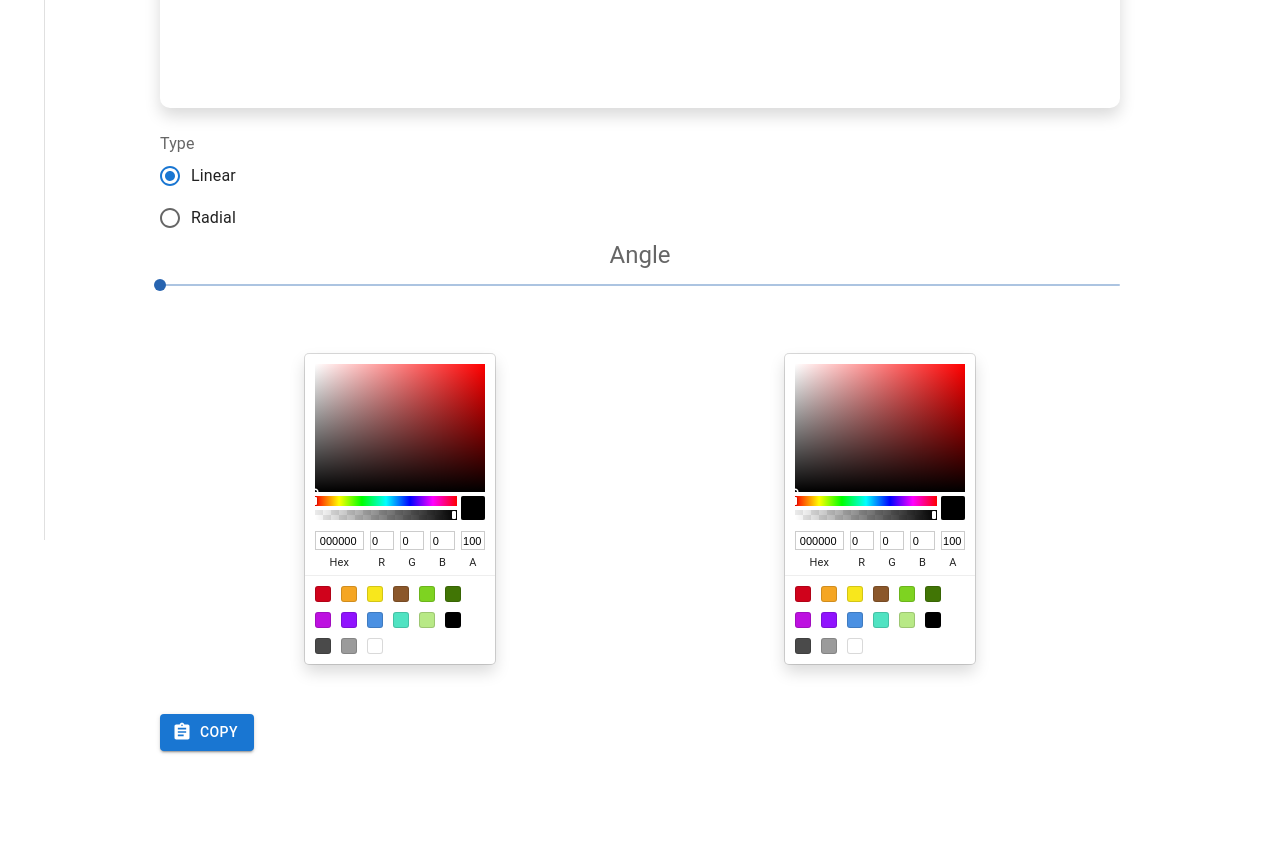
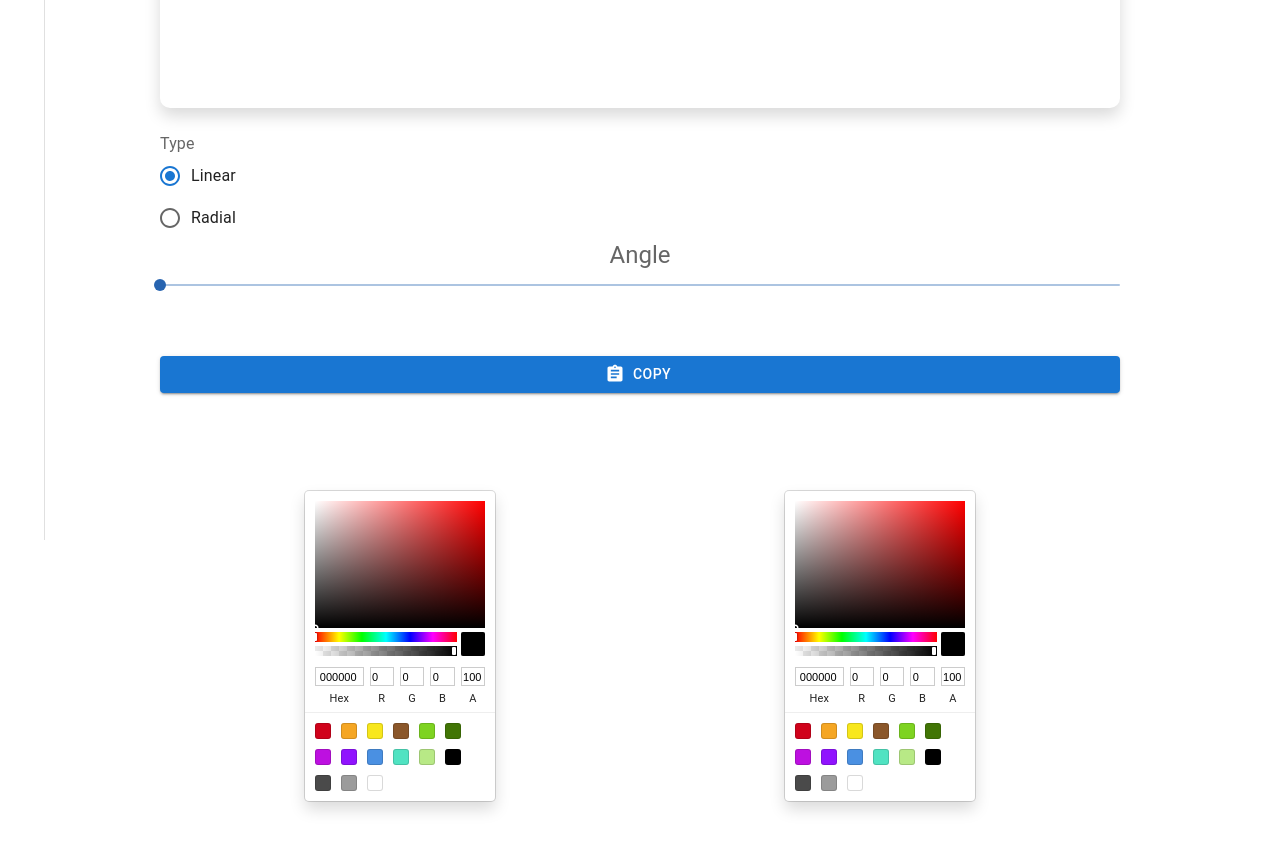
Before and after one commit to parham-ab/React-magic-css, a React (Create React App) app: page /gradient in a window 1280 px wide. Shown: the part 260-1110 px from the top of the page. Built offline with nearby package versions, Linux system fonts and the light colour scheme.

Commit message:
bugs fixed

```diff
--- a/src/components/Gradient.js
+++ b/src/components/Gradient.js
@@ -67,6 +67,8 @@ const Gradient = () => {
               sm={12}
               xs={5}
               sx={{ margin: "24px auto" }}
+              display="flex"
+              flexDirection="column"
             >
               <FormControl>
                 <FormLabel id="type">Type</FormLabel>
@@ -109,6 +111,14 @@ const Gradient = () => {
                   />
                 </Box>
               )}
+              <Button
+                onClick={copyToClipboard}
+                sx={{ marginY: "50px" }}
+                variant="contained"
+                startIcon={<AssignmentIcon />}
+              >
+                Copy
+              </Button>
             </Grid>
 
             <Grid container display="flex" justifyContent="space-around">
@@ -129,14 +139,6 @@ const Gradient = () => {
                 />
               </Grid>
             </Grid>
-            <Button
-              onClick={copyToClipboard}
-              sx={{ marginY: "50px" }}
-              variant="contained"
-              startIcon={<AssignmentIcon />}
-            >
-              Copy
-            </Button>
           </Box>
         </Grid>
       </Grid>
```
